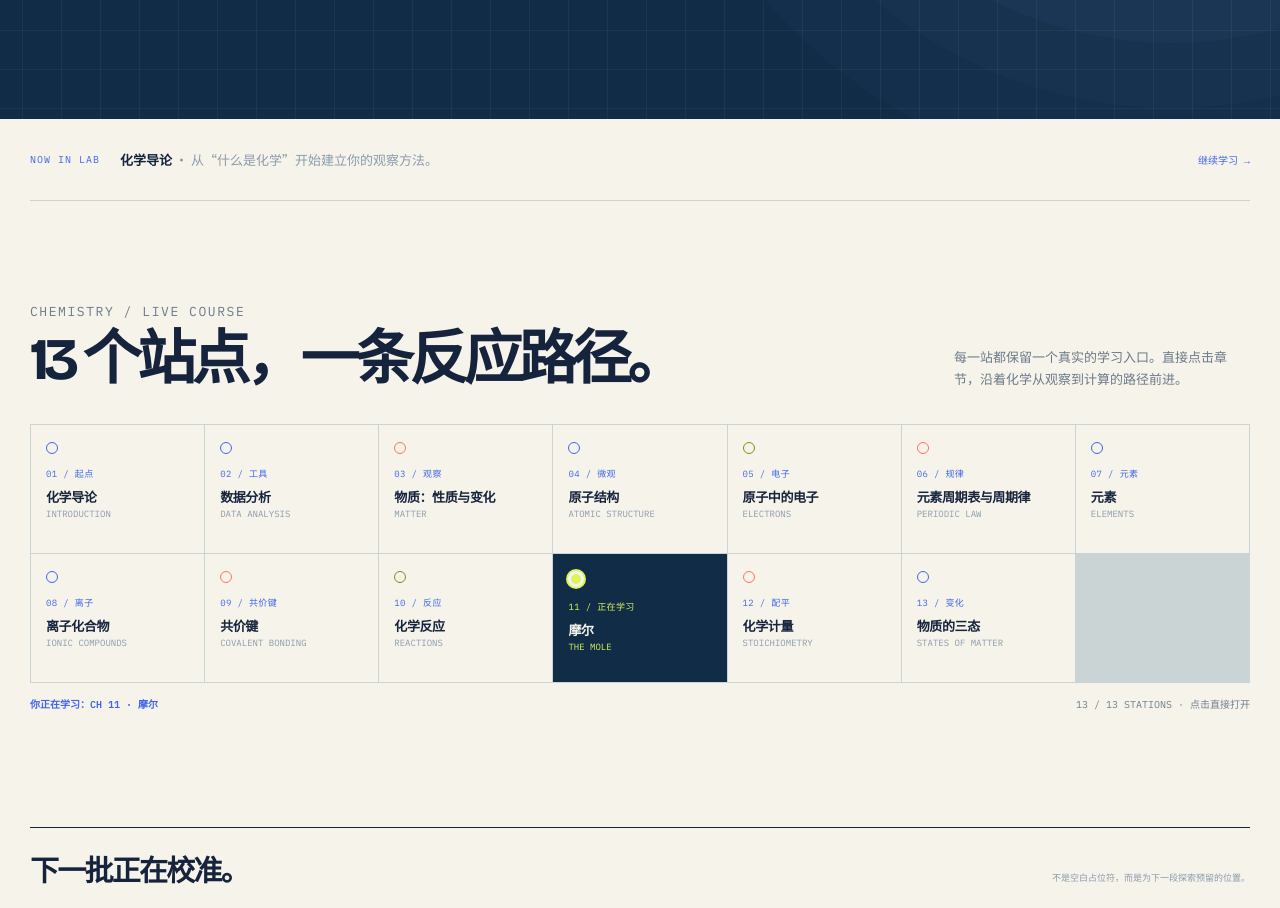
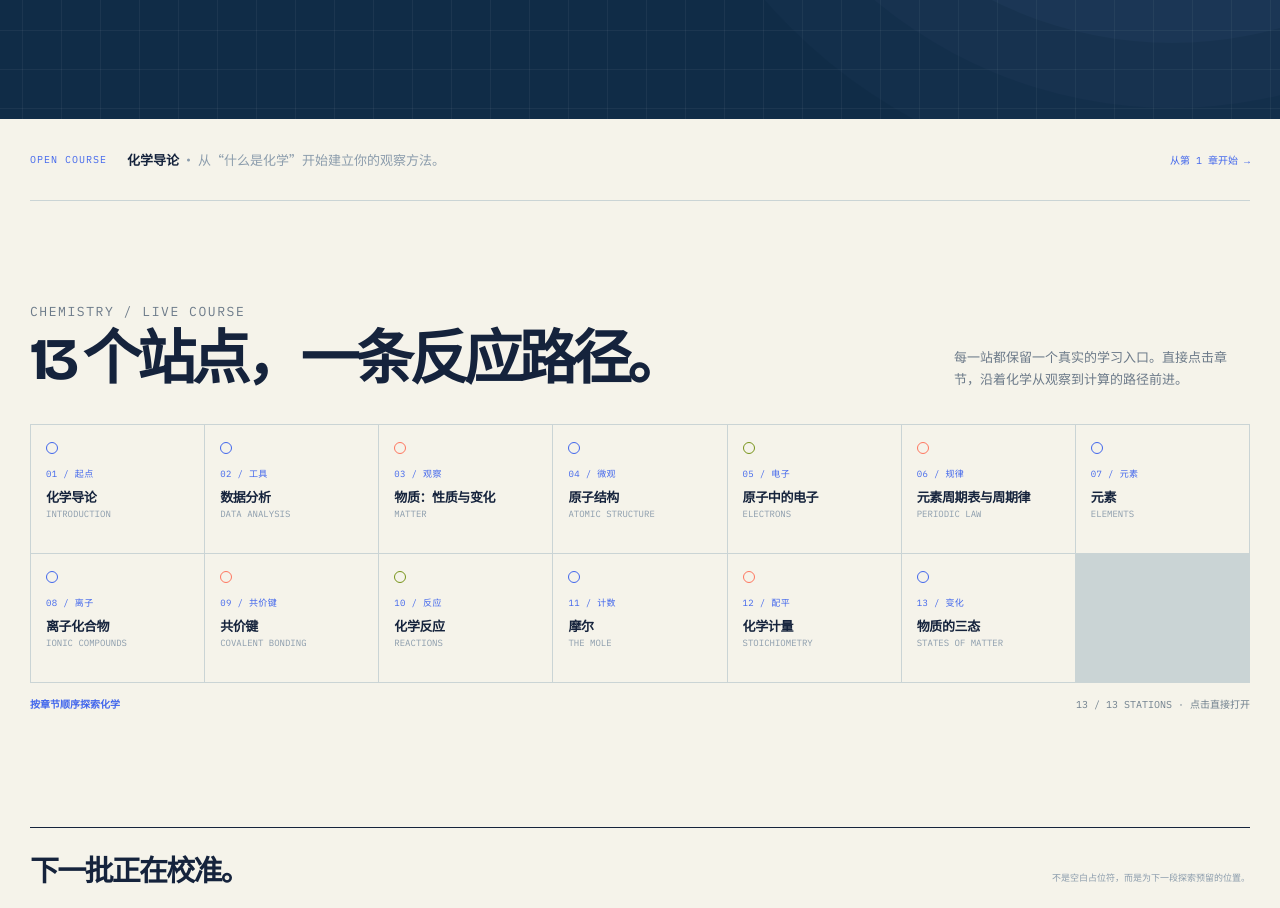
Before and after one commit to xuansgithud/study, a plain HTML site: page index.html in a window 1280 px wide. Shown: the part 563-1471 px from the top of the page. Drawn offline with nearby package versions, Linux system fonts and the light colour scheme.

Commit message:
Remove fixed current-study state from homepage

```diff
--- a/index.html
+++ b/index.html
@@ -107,10 +107,6 @@
     .stop:nth-child(5n)::before { border-color: #779419; color: #779419; }
     .stop:nth-child(5n):hover::before, .stop:nth-child(5n):focus-visible::before { background: var(--lime); }
     .stop:hover { position: relative; z-index: 1; background: #eef2ff; transform: translateY(-3px); }
-    .stop.is-current { position: relative; z-index: 1; background: var(--night); color: var(--paper); }
-    .stop.is-current::before { border: 3px solid var(--paper); background: var(--lime); box-shadow: 0 0 0 2px var(--lime); }
-    .stop.is-current .stop-number, .stop.is-current small { color: var(--lime); }
-    .stop.is-current strong { color: var(--paper); }
     .stop-number { color: var(--blue); font: 9px var(--mono); letter-spacing: .04em; }
     .stop strong { display: block; margin: 8px 0 3px; font-size: 13px; line-height: 1.32; letter-spacing: -.03em; }
     .stop small { color: var(--quiet); font: 9px/1.35 var(--mono); }
@@ -211,8 +207,8 @@
     </main>
   </div>
 
-  <section class="shell now-strip" aria-label="当前学习进度">
-    <span class="now-label">NOW IN LAB</span><p>化学导论 <span>· 从“什么是化学”开始建立你的观察方法。</span></p><a class="jump" href="chemistry/Chapter01.html">继续学习 →</a>
+  <section class="shell now-strip" aria-label="化学课程入口">
+    <span class="now-label">OPEN COURSE</span><p>化学导论 <span>· 从“什么是化学”开始建立你的观察方法。</span></p><a class="jump" href="chemistry/Chapter01.html">从第 1 章开始 →</a>
   </section>
 
   <main class="shell subject-zone">
@@ -230,12 +226,12 @@
           <a class="stop" href="chemistry/Chapter08.html"><span class="stop-number">08 / 离子</span><strong>离子化合物</strong><small>IONIC COMPOUNDS</small></a>
           <a class="stop" href="chemistry/Chapter09.html"><span class="stop-number">09 / 共价键</span><strong>共价键</strong><small>COVALENT BONDING</small></a>
           <a class="stop" href="chemistry/Chapter10.html"><span class="stop-number">10 / 反应</span><strong>化学反应</strong><small>REACTIONS</small></a>
-          <a class="stop is-current" href="chemistry/Chapter11.html" aria-current="page"><span class="stop-number">11 / 正在学习</span><strong>摩尔</strong><small>THE MOLE</small></a>
+          <a class="stop" href="chemistry/Chapter11.html"><span class="stop-number">11 / 计数</span><strong>摩尔</strong><small>THE MOLE</small></a>
           <a class="stop" href="chemistry/Chapter12.html"><span class="stop-number">12 / 配平</span><strong>化学计量</strong><small>STOICHIOMETRY</small></a>
           <a class="stop" href="chemistry/Chapter13.html"><span class="stop-number">13 / 变化</span><strong>物质的三态</strong><small>STATES OF MATTER</small></a>
         </div>
       </div>
-      <p class="route-tip"><span>你正在学习：CH 11 · 摩尔</span><span>13 / 13 STATIONS · 点击直接打开</span></p>
+      <p class="route-tip"><span>按章节顺序探索化学</span><span>13 / 13 STATIONS · 点击直接打开</span></p>
     </section>
 
     <section class="launches" id="subjects" aria-labelledby="subjects-title">
```
